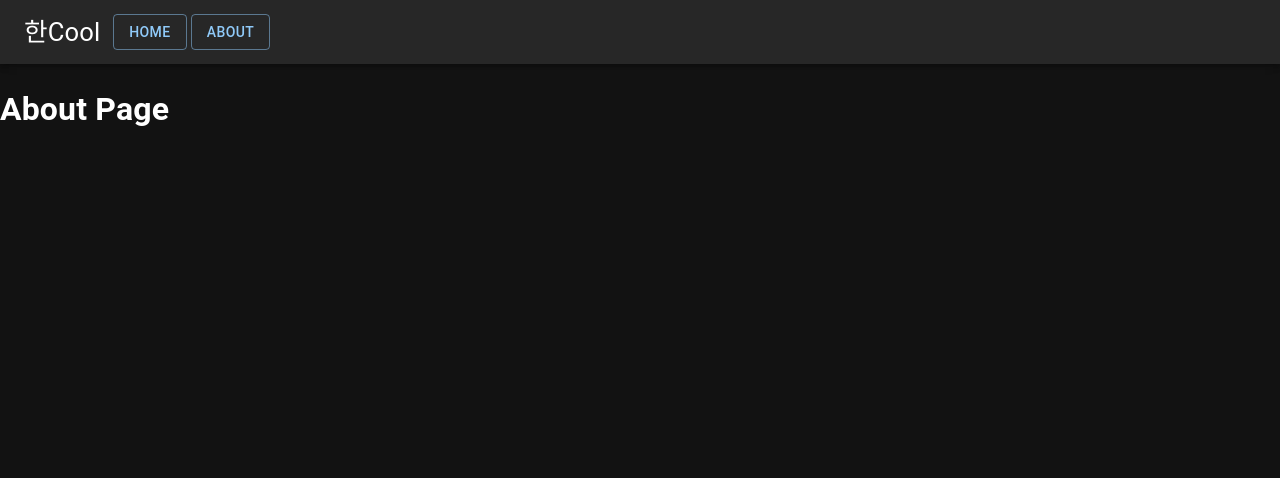
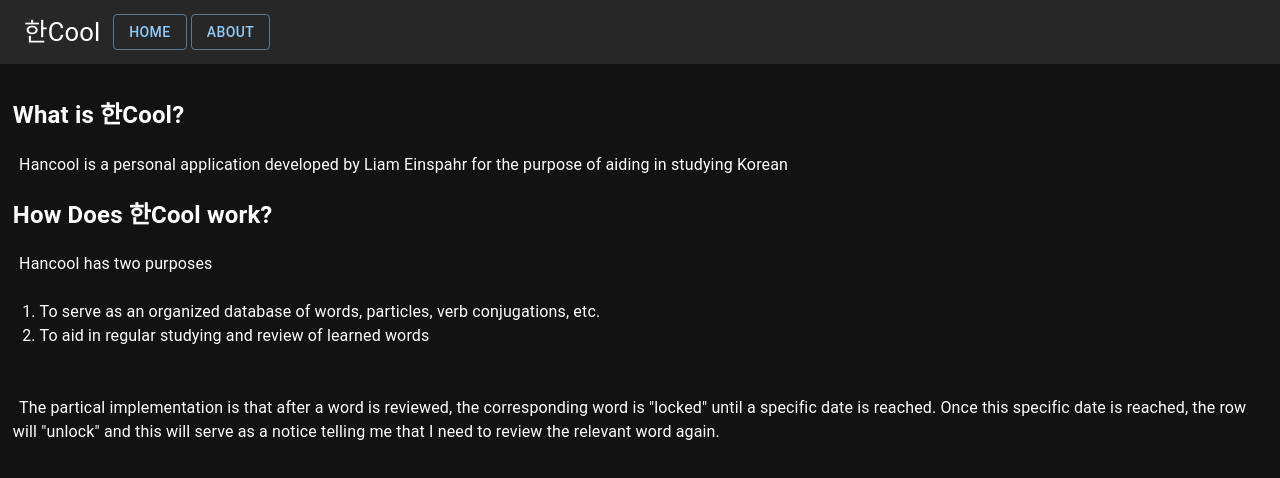
Before and after one commit to LiamEinspahr/hancool, a React (Create React App) app in the folder client/: page /about in a window 1280 px wide. Shown: the top 478 px of the page. Built offline with nearby package versions, Linux system fonts and the light colour scheme.

Commit message:
Updated About page

```diff
--- a/client/src/components/pages/AboutPage.tsx
+++ b/client/src/components/pages/AboutPage.tsx
@@ -5,6 +5,39 @@ export default function AboutPage() {
 
 
     return(
-        <h1>About Page</h1>
+        <body style={{padding: '1% 1% 1% 1%'}}>
+            <h2>What is 한Cool?</h2>
+            <div style={{textIndent: '0.5%'}}>
+                Hancool is a personal application developed by Liam Einspahr for the purpose
+                of aiding in studying Korean
+            </div>
+
+            <h2>How Does 한Cool work?</h2>
+            <div style={{textIndent: '0.5%'}}>
+                Hancool has two purposes
+
+                <br/>
+                <br/>
+
+                <div style={{textIndent: '0.75%'}}>
+                    1. To serve as an organized database of words, particles, verb conjugations, etc.
+                </div>
+
+                <div style={{textIndent: '0.75%'}}>
+                    2. To aid in regular studying and review of learned words
+                </div>
+
+                <br />
+                <br />
+
+                <div>
+                    The partical implementation is that after a word is reviewed,
+                    the corresponding word is "locked" until a specific date is reached.
+                    Once this specific date is reached, the row will "unlock" and this will
+                    serve as a notice telling me that I need to review the relevant word again.
+                </div>
+            </div>
+
+        </body>
     );
 }
```
